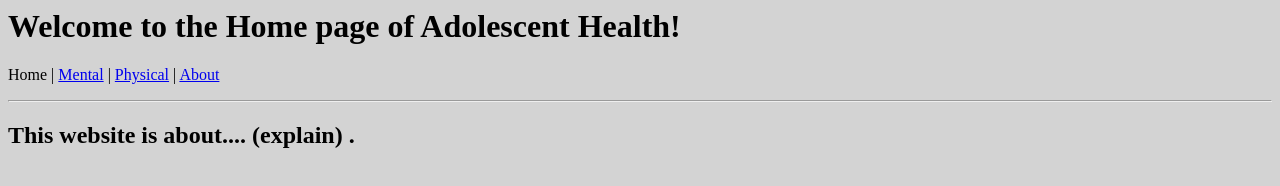
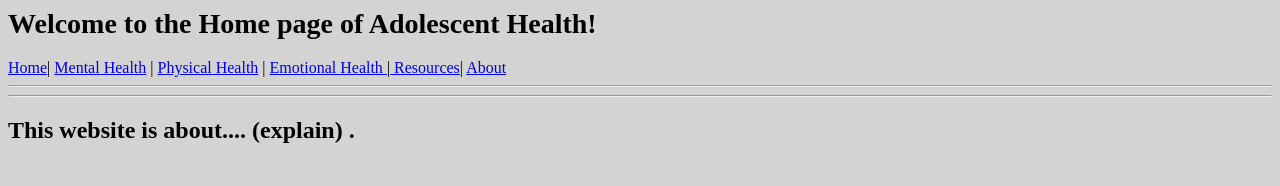
Before and after one commit to iahealthgroup/adolescenthealth.github.io, a plain HTML site: page index.html in a window 1280 px wide. Drawn offline with Linux system fonts and the light colour scheme.

Commit message:
Update index.html

```diff
--- a/index.html
+++ b/index.html
@@ -1,13 +1,30 @@
 <html>
 <head>
-<title>Adolescent Health Website!</title>
+<title>Adolescent Health Online </title>
+ <style>
+		h1 {
+			font-size: 28px;
+		}
+		title {
+			font-size: 24px;
+			font-weight: bold;
+		}
+	</style>
+
+
 </head>
+
+
 
 <body bgcolor="lightgrey">
 <p><h1>Welcome to the Home page of Adolescent Health!</h1></p>
 
 
-   <p>Home | <a href="mentalhealth.html">Mental</a> | <a href="physicalhealth.html">Physical</a> | <a href="about.html">About</a>
+  <nav>
+	<a href="index.html">Home</a>| <a href="Mental Health.html">Mental Health</a> | <a href="Physical Health.html">Physical Health</a> | <a href="Emotional Health .html">Emotional Health </a> |<a href= “Resources.html”> Resources</a>| <a href="About.html">About</a>
+</nav>
+<hr>
+
 
   <hr>
    <P><h2> This website is about.... (explain) .</h1></p>
```
